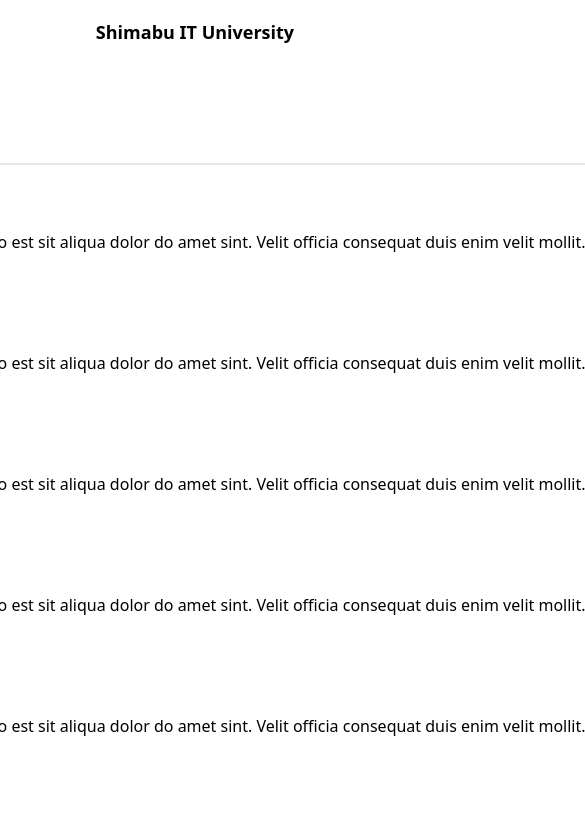
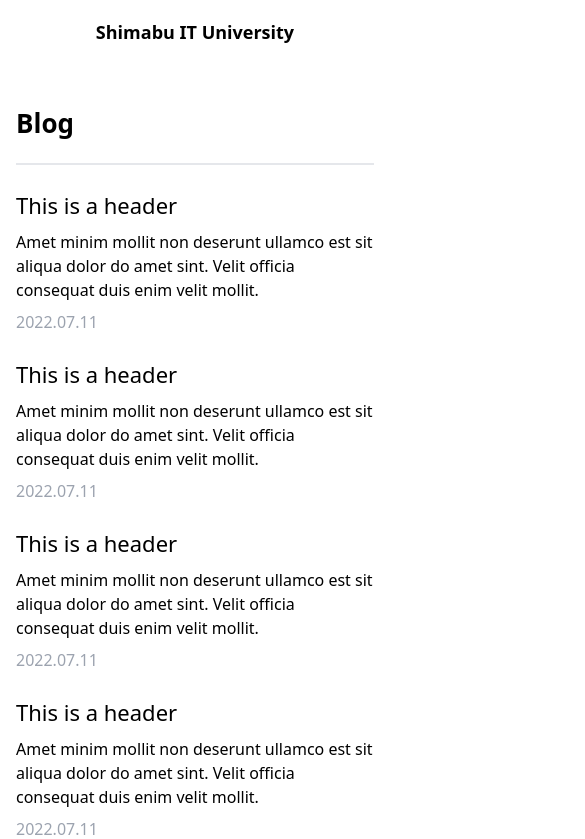
Before and after one commit to Miz-dev/portfolio-dev, a Next.js app: page /blog in a window 390 px wide. Shown: the top 839 px of the page, 585 px wide, since content can reach past the window. Built offline with nearby package versions, Linux system fonts and the light colour scheme.

Commit message:
💄 レスポンシブ対応

```diff
--- a/src/pages/blog/index.tsx
+++ b/src/pages/blog/index.tsx
@@ -5,7 +5,7 @@ import { Title } from "src/component/Title";
 
 export const Blog = () => {
 	return (
-		<section className="mb-24 mt-10 w-[992px]">
+		<section className="mx-auto mt-10 mb-16 w-full px-4 lg:mb-24 lg:w-[992px] lg:px-0">
 			<Title>Blog</Title>
 			<ul>
 				<li className="mb-6">
```
